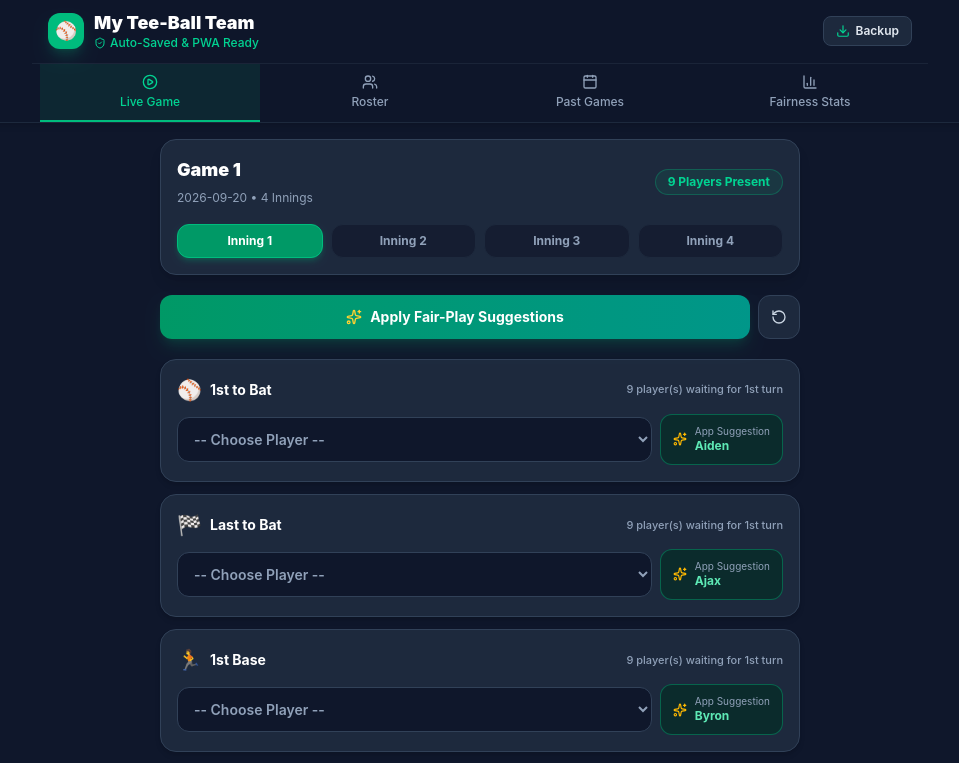
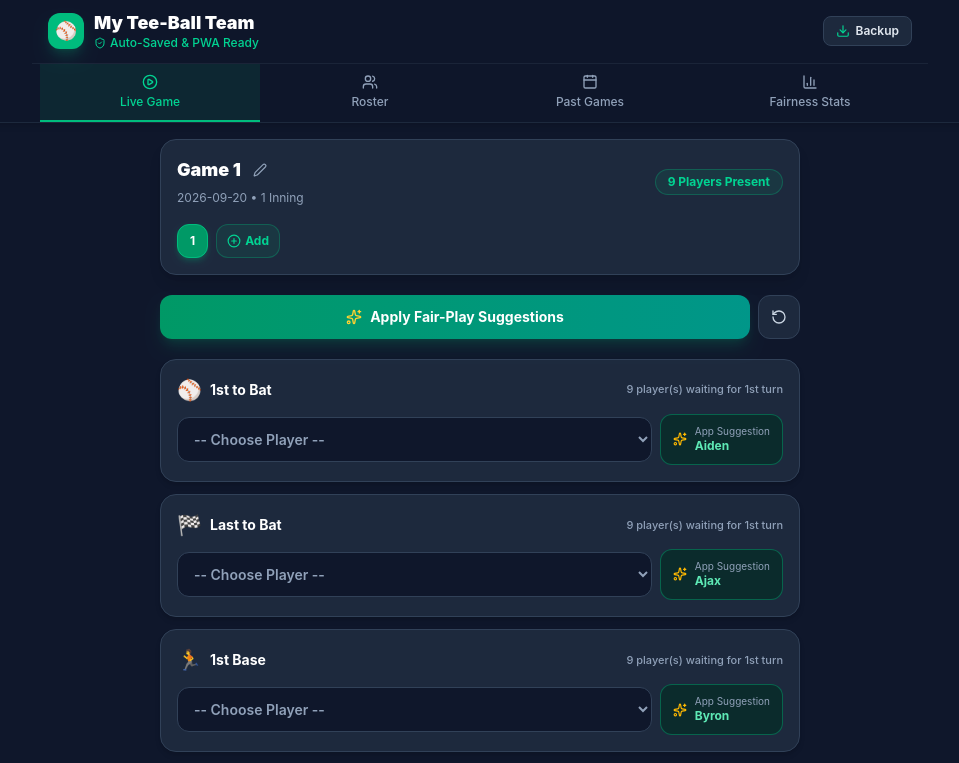
Before and after one commit to sziegler68/Tee-Ball-Lineup-tracker, a React (Vite) app: page / in a window 1280 px wide. Shown: the top 763 px of the page, without its empty margins (160-1119 px from the left). Built offline with nearby package versions, Linux system fonts and the light colour scheme.

Commit message:
Editable game titles, dynamic innings (add/remove, no hard limit)

```diff
--- a/src/components/HistoryLogger.jsx
+++ b/src/components/HistoryLogger.jsx
@@ -1,18 +1,27 @@
 import React, { useState } from 'react';
 import { PlusCircle, Trash2, Calendar, ChevronDown, ChevronUp } from 'lucide-react';
 import { POSITIONS } from '../utils/fairnessEngine';
+
+const EMPTY_INNING = (num) => ({
+  inning: num,
+  firstBat: '',
+  lastBat: '',
+  firstBase: '',
+  pitcher1: '',
+  pitcher2: '',
+});
 
 export default function HistoryLogger({ players, games, setGames }) {
   const [showAddForm, setShowAddForm] = useState(false);
   const [gameName, setGameName] = useState(`Game ${games.length + 1}`);
   const [gameDate, setGameDate] = useState(new Date().toISOString().slice(0, 10));
 
-  // 4 innings structure
+  // Start with 4 innings by default, but allow add/remove
   const [innings, setInnings] = useState([
-    { inning: 1, firstBat: '', lastBat: '', firstBase: '', pitcher1: '', pitcher2: '' },
-    { inning: 2, firstBat: '', lastBat: '', firstBase: '', pitcher1: '', pitcher2: '' },
-    { inning: 3, firstBat: '', lastBat: '', firstBase: '', pitcher1: '', pitcher2: '' },
-    { inning: 4, firstBat: '', lastBat: '', firstBase: '', pitcher1: '', pitcher2: '' },
+    EMPTY_INNING(1),
+    EMPTY_INNING(2),
+    EMPTY_INNING(3),
+    EMPTY_INNING(4),
   ]);
 
   const [expandedGameId, setExpandedGameId] = useState(null);
@@ -21,6 +30,15 @@ export default function HistoryLogger({ players, games, setGames }) {
     const updated = [...innings];
     updated[inningIdx] = { ...updated[inningIdx], [field]: value };
     setInnings(updated);
+  };
+
+  const handleAddInning = () => {
+    setInnings([...innings, EMPTY_INNING(innings.length + 1)]);
+  };
+
+  const handleRemoveLastInning = () => {
+    if (innings.length <= 1) return;
+    setInnings(innings.slice(0, -1));
   };
 
   const handleSavePastGame = (e) => {
@@ -35,10 +53,10 @@ export default function HistoryLogger({ players, games, setGames }) {
     setShowAddForm(false);
     setGameName(`Game ${games.length + 2}`);
     setInnings([
-      { inning: 1, firstBat: '', lastBat: '', firstBase: '', pitcher1: '', pitcher2: '' },
-      { inning: 2, firstBat: '', lastBat: '', firstBase: '', pitcher1: '', pitcher2: '' },
-      { inning: 3, firstBat: '', lastBat: '', firstBase: '', pitcher1: '', pitcher2: '' },
-      { inning: 4, firstBat: '', lastBat: '', firstBase: '', pitcher1: '', pitcher2: '' },
+      EMPTY_INNING(1),
+      EMPTY_INNING(2),
+      EMPTY_INNING(3),
+      EMPTY_INNING(4),
     ]);
   };
 
@@ -105,9 +123,9 @@ export default function HistoryLogger({ players, games, setGames }) {
 
           <div class="space-y-4 pt-2">
             {innings.map((inn, idx) => (
-              <div key={inn.inning} class="bg-slate-900/70 border border-slate-700/80 rounded-xl p-3 space-y-2">
+              <div key={idx} class="bg-slate-900/70 border border-slate-700/80 rounded-xl p-3 space-y-2">
                 <span class="text-xs font-bold text-amber-400 uppercase tracking-wider block">
-                  Inning {inn.inning}
+                  Inning {idx + 1}
                 </span>
 
                 <div class="grid grid-cols-1 sm:grid-cols-2 gap-2">
@@ -133,6 +151,28 @@ export default function HistoryLogger({ players, games, setGames }) {
                 </div>
               </div>
             ))}
+
+            {/* Add / Remove Inning Buttons */}
+            <div class="flex gap-2 pt-1">
+              <button
+                type="button"
+                onClick={handleAddInning}
+                class="flex-1 py-2 bg-emerald-500/10 border border-emerald-500/30 text-emerald-400 font-bold rounded-xl text-xs flex items-center justify-center gap-1.5 hover:bg-emerald-500/20 transition"
+              >
+                <PlusCircle class="w-3.5 h-3.5" />
+                <span>Add Inning</span>
+              </button>
+              {innings.length > 1 && (
+                <button
+                  type="button"
+                  onClick={handleRemoveLastInning}
+                  class="py-2 px-4 bg-red-500/10 border border-red-500/30 text-red-400 font-bold rounded-xl text-xs flex items-center justify-center gap-1.5 hover:bg-red-500/20 transition"
+                >
+                  <Trash2 class="w-3.5 h-3.5" />
+                  <span>Remove Last</span>
+                </button>
+              )}
+            </div>
           </div>
 
           <button
@@ -160,7 +200,7 @@ export default function HistoryLogger({ players, games, setGames }) {
                     <Calendar class="w-5 h-5 text-emerald-400" />
                     <div>
                       <h3 class="font-bold text-white text-sm">{g.name}</h3>
-                      <span class="text-xs text-slate-400">{g.date}</span>
+                      <span class="text-xs text-slate-400">{g.date} • {(g.innings || []).length} Inning{(g.innings || []).length !== 1 ? 's' : ''}</span>
                     </div>
                   </div>
 
@@ -184,9 +224,9 @@ export default function HistoryLogger({ players, games, setGames }) {
                 {/* Expanded Details */}
                 {isExpanded && (
                   <div class="border-t border-slate-700 bg-slate-900/60 p-4 space-y-3 text-xs">
-                    {(g.innings || []).map((inn) => (
-                      <div key={inn.inning} class="bg-slate-800/80 rounded-xl p-3 border border-slate-700/60 space-y-1.5">
-                        <span class="font-bold text-amber-400">Inning {inn.inning}</span>
+                    {(g.innings || []).map((inn, idx) => (
+                      <div key={idx} class="bg-slate-800/80 rounded-xl p-3 border border-slate-700/60 space-y-1.5">
+                        <span class="font-bold text-amber-400">Inning {idx + 1}</span>
                         <div class="grid grid-cols-2 sm:grid-cols-3 gap-2 text-slate-300">
                           {POSITIONS.map(({ key, label, icon }) => (
                             <div key={key} class="bg-slate-900/80 px-2 py-1 rounded border border-slate-700/40">
--- a/src/components/InningTracker.jsx
+++ b/src/components/InningTracker.jsx
@@ -1,24 +1,30 @@
 import React, { useState, useEffect } from 'react';
-import { Sparkles, CheckCircle, RotateCcw, Award, AlertCircle } from 'lucide-react';
+import { Sparkles, CheckCircle, RotateCcw, Award, PlusCircle, Trash2, Edit2, Check, X } from 'lucide-react';
 import { POSITIONS, generateInningSuggestions } from '../utils/fairnessEngine';
+
+const EMPTY_INNING = (num) => ({
+  inning: num,
+  firstBat: '',
+  lastBat: '',
+  firstBase: '',
+  pitcher1: '',
+  pitcher2: '',
+});
 
 export default function InningTracker({ players, games, currentGame, setCurrentGame, onFinishGame }) {
   const [activeInningNum, setActiveInningNum] = useState(1);
+  const [isEditingName, setIsEditingName] = useState(false);
+  const [tempName, setTempName] = useState('');
   const activePlayers = players.filter((p) => p.active !== false);
 
-  // Initialize active game if null
+  // Initialize active game if null — start with 1 inning, add more as needed
   useEffect(() => {
     if (!currentGame) {
       const newGame = {
         id: 'live_' + Date.now(),
         name: `Game ${games.length + 1}`,
         date: new Date().toISOString().slice(0, 10),
-        innings: [
-          { inning: 1, firstBat: '', lastBat: '', firstBase: '', pitcher1: '', pitcher2: '' },
-          { inning: 2, firstBat: '', lastBat: '', firstBase: '', pitcher1: '', pitcher2: '' },
-          { inning: 3, firstBat: '', lastBat: '', firstBase: '', pitcher1: '', pitcher2: '' },
-          { inning: 4, firstBat: '', lastBat: '', firstBase: '', pitcher1: '', pitcher2: '' },
-        ],
+        innings: [EMPTY_INNING(1)],
       };
       setCurrentGame(newGame);
     }
@@ -26,15 +32,9 @@ export default function InningTracker({ players, games, currentGame, setCurrentG
 
   if (!currentGame) return null;
 
+  const totalInnings = currentGame.innings.length;
   const currentInningIndex = activeInningNum - 1;
-  const currentInningData = currentGame.innings[currentInningIndex] || {
-    inning: activeInningNum,
-    firstBat: '',
-    lastBat: '',
-    firstBase: '',
-    pitcher1: '',
-    pitcher2: '',
-  };
+  const currentInningData = currentGame.innings[currentInningIndex] || EMPTY_INNING(activeInningNum);
 
   // Generate recommendations
   const { suggestions, roleMilestones } = generateInningSuggestions(
@@ -63,15 +63,37 @@ export default function InningTracker({ players, games, currentGame, setCurrentG
 
   const handleClearInning = () => {
     const updatedInnings = [...currentGame.innings];
-    updatedInnings[currentInningIndex] = {
-      inning: activeInningNum,
-      firstBat: '',
-      lastBat: '',
-      firstBase: '',
-      pitcher1: '',
-      pitcher2: '',
-    };
+    updatedInnings[currentInningIndex] = EMPTY_INNING(activeInningNum);
     setCurrentGame({ ...currentGame, innings: updatedInnings });
+  };
+
+  const handleAddInning = () => {
+    const nextNum = totalInnings + 1;
+    const updatedInnings = [...currentGame.innings, EMPTY_INNING(nextNum)];
+    setCurrentGame({ ...currentGame, innings: updatedInnings });
+    setActiveInningNum(nextNum);
+  };
+
+  const handleRemoveLastInning = () => {
+    if (totalInnings <= 1) return;
+    if (!window.confirm(`Remove Inning ${totalInnings}?`)) return;
+    const updatedInnings = currentGame.innings.slice(0, -1);
+    setCurrentGame({ ...currentGame, innings: updatedInnings });
+    if (activeInningNum > updatedInnings.length) {
+      setActiveInningNum(updatedInnings.length);
+    }
+  };
+
+  const handleEditName = () => {
+    setTempName(currentGame.name);
+    setIsEditingName(true);
+  };
+
+  const handleSaveName = () => {
+    if (tempName.trim()) {
+      setCurrentGame({ ...currentGame, name: tempName.trim() });
+    }
+    setIsEditingName(false);
   };
 
   const getPlayerName = (id) => {
@@ -85,28 +107,54 @@ export default function InningTracker({ players, games, currentGame, setCurrentG
       <div class="bg-slate-800 border border-slate-700 rounded-2xl p-4 space-y-3 shadow-lg">
         <div class="flex items-center justify-between">
           <div>
-            <h2 class="text-lg font-black text-white flex items-center gap-2">
-              {currentGame.name}
-            </h2>
-            <span class="text-xs text-slate-400">{currentGame.date} • 4 Innings</span>
+            {isEditingName ? (
+              <div class="flex items-center gap-2">
+                <input
+                  type="text"
+                  value={tempName}
+                  onChange={(e) => setTempName(e.target.value)}
+                  class="bg-slate-900 border border-emerald-500 rounded-lg px-3 py-1.5 text-sm text-white font-bold focus:outline-none"
+                  autoFocus
+                  onKeyDown={(e) => e.key === 'Enter' && handleSaveName()}
+                />
+                <button onClick={handleSaveName} class="p-1.5 bg-emerald-600 rounded-lg text-white">
+                  <Check class="w-4 h-4" />
+                </button>
+                <button onClick={() => setIsEditingName(false)} class="p-1.5 bg-slate-700 rounded-lg text-slate-300">
+                  <X class="w-4 h-4" />
+                </button>
+              </div>
+            ) : (
+              <h2 class="text-lg font-black text-white flex items-center gap-2">
+                {currentGame.name}
+                <button
+                  onClick={handleEditName}
+                  class="text-slate-400 hover:text-white p-1 rounded-md transition"
+                  title="Edit Game Name"
+                >
+                  <Edit2 class="w-3.5 h-3.5" />
+                </button>
+              </h2>
+            )}
+            <span class="text-xs text-slate-400">{currentGame.date} • {totalInnings} Inning{totalInnings !== 1 ? 's' : ''}</span>
           </div>
           <div class="bg-emerald-500/10 border border-emerald-500/30 px-3 py-1 rounded-full text-xs font-bold text-emerald-400">
             {activePlayers.length} Players Present
           </div>
         </div>
 
-        {/* 4 Inning Selector */}
-        <div class="grid grid-cols-4 gap-2 pt-1">
-          {[1, 2, 3, 4].map((num) => {
+        {/* Dynamic Inning Selector */}
+        <div class="flex flex-wrap gap-2 pt-1 items-center">
+          {currentGame.innings.map((inn, idx) => {
+            const num = idx + 1;
             const isActive = activeInningNum === num;
-            const innData = currentGame.innings[num - 1];
-            const isFilled = innData && innData.firstBat && innData.lastBat && innData.firstBase && innData.pitcher1 && innData.pitcher2;
+            const isFilled = inn.firstBat && inn.lastBat && inn.firstBase && inn.pitcher1 && inn.pitcher2;
 
             return (
               <button
                 key={num}
                 onClick={() => setActiveInningNum(num)}
-                class={`py-2 px-1 rounded-xl text-xs font-bold transition flex flex-col items-center gap-1 border ${
+                class={`py-2 px-3 rounded-xl text-xs font-bold transition flex items-center gap-1.5 border ${
                   isActive
                     ? 'bg-emerald-600 border-emerald-500 text-white shadow-md shadow-emerald-600/30'
                     : isFilled
@@ -114,11 +162,30 @@ export default function InningTracker({ players, games, currentGame, setCurrentG
                     : 'bg-slate-900/60 border-slate-800 text-slate-400 hover:bg-slate-800'
                 }`}
               >
-                <span>Inning {num}</span>
-                {isFilled && <CheckCircle class="w-3.5 h-3.5 text-emerald-400" />}
+                <span>{num}</span>
+                {isFilled && <CheckCircle class="w-3 h-3 text-emerald-400" />}
               </button>
             );
           })}
+
+          {/* Add / Remove Inning Buttons */}
+          <button
+            onClick={handleAddInning}
+            class="py-2 px-2.5 rounded-xl text-xs font-bold bg-emerald-500/10 border border-emerald-500/30 text-emerald-400 hover:bg-emerald-500/20 transition flex items-center gap-1"
+            title="Add Inning"
+          >
+            <PlusCircle class="w-3.5 h-3.5" />
+            <span class="hidden sm:inline">Add</span>
+          </button>
+          {totalInnings > 1 && (
+            <button
+              onClick={handleRemoveLastInning}
+              class="py-2 px-2.5 rounded-xl text-xs font-bold bg-red-500/10 border border-red-500/30 text-red-400 hover:bg-red-500/20 transition flex items-center gap-1"
+              title="Remove Last Inning"
+            >
+              <Trash2 class="w-3.5 h-3.5" />
+            </button>
+          )}
         </div>
       </div>
 
```
